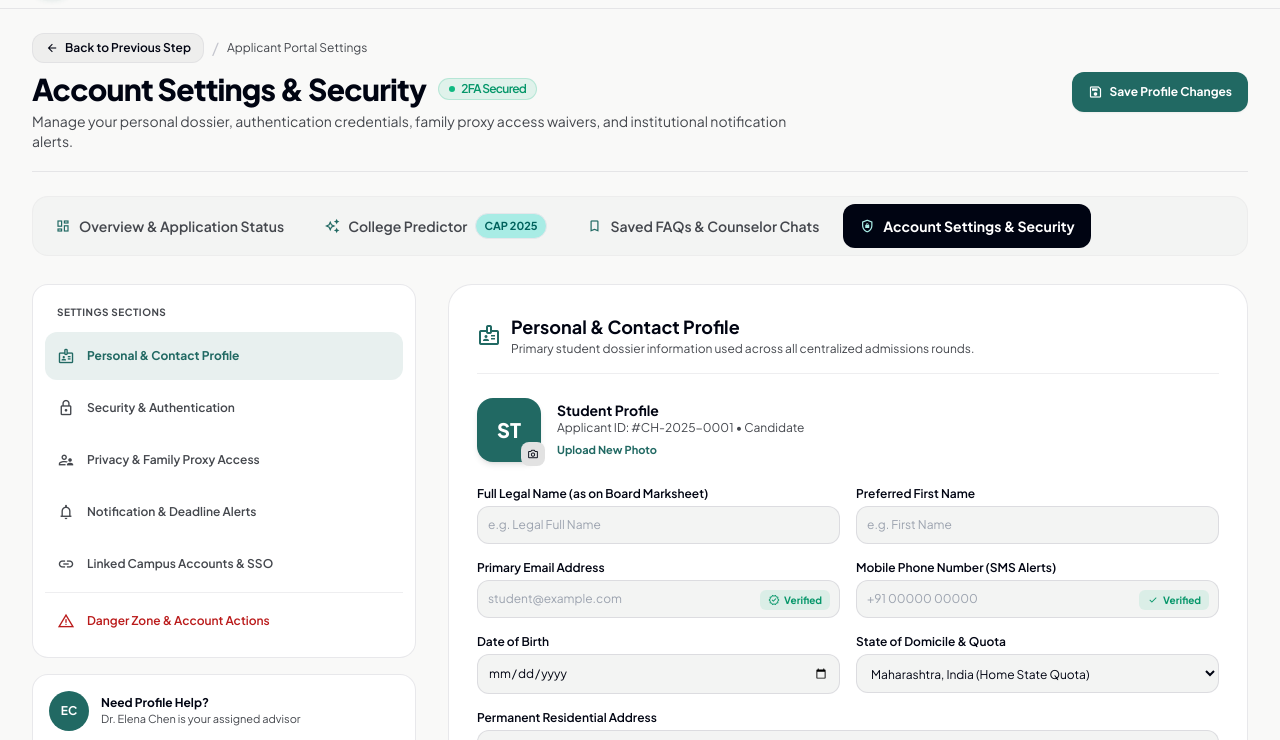
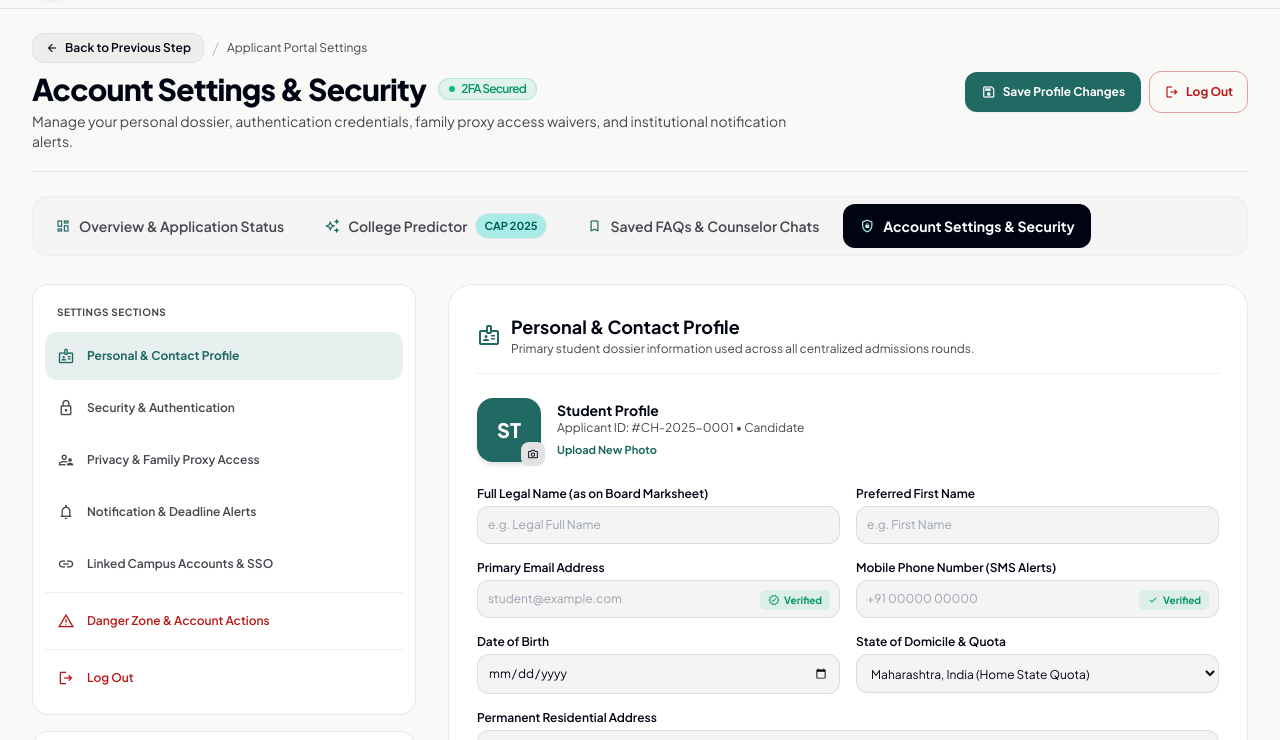
Before and after one commit to mustkeemsh/campushub, a plain HTML site: page settings.html in a window 1280 px wide. Shown: the part 56-796 px from the top of the page. Drawn offline with nearby package versions, Linux system fonts and the light colour scheme; no server answers.

Commit message:
feat(settings): add logout options in top action bar, sidebar menu, and danger zone

```diff
--- a/settings.html
+++ b/settings.html
@@ -205,6 +205,10 @@
           <span class="material-symbols-outlined text-base">save</span>
           Save Profile Changes
         </button>
+        <button type="button" onclick="handleLogoutClick()" class="inline-flex items-center gap-1.5 px-3.5 py-2 rounded-xl border border-error/40 text-error hover:bg-error hover:text-white text-xs font-bold transition-all shadow-xs" title="Sign out of your account">
+          <span class="material-symbols-outlined text-base">logout</span>
+          <span>Log Out</span>
+        </button>
       </div>
     </div>
 
@@ -272,6 +276,13 @@
             <span class="material-symbols-outlined text-lg">warning</span>
             Danger Zone &amp; Account Actions
           </a>
+
+          <div class="border-t border-outline-variant/30 dark:border-slate-800 my-1"></div>
+
+          <button type="button" onclick="handleLogoutClick()" class="w-full flex items-center gap-3 px-3 py-2.5 rounded-xl text-xs font-semibold text-error hover:bg-error-container/20 transition-colors text-left" title="Log out of this device">
+            <span class="material-symbols-outlined text-lg">logout</span>
+            <span>Log Out</span>
+          </button>
         </div>
 
         <!-- Assigned Advisor Support Card -->
@@ -685,6 +696,23 @@
           </div>
 
           <div class="space-y-4 text-xs">
+            <!-- Sign Out Row -->
+            <div class="flex flex-col sm:flex-row sm:items-center justify-between gap-3 p-4 rounded-2xl bg-surface-container-low dark:bg-slate-800/60 border border-outline-variant/40 dark:border-slate-700">
+              <div>
+                <h3 class="font-bold text-primary dark:text-white flex items-center gap-2">
+                  <span class="material-symbols-outlined text-base text-secondary dark:text-teal-400">logout</span>
+                  Sign Out of CollegeHub
+                </h3>
+                <p class="text-[11px] text-on-surface-variant dark:text-slate-400 mt-0.5">
+                  Securely closes your authenticated student session on this browser.
+                </p>
+              </div>
+              <button type="button" onclick="handleLogoutClick()" class="px-4 py-2 rounded-xl bg-error/10 hover:bg-error text-error hover:text-white font-bold text-xs border border-error/30 transition-all shrink-0 flex items-center gap-1.5 shadow-xs">
+                <span class="material-symbols-outlined text-sm">logout</span>
+                <span>Log Out</span>
+              </button>
+            </div>
+
             <div class="flex flex-col sm:flex-row sm:items-center justify-between gap-3 p-4 rounded-2xl bg-error-container/10 border border-error/20">
               <div>
                 <h3 class="font-bold text-primary dark:text-white">Withdraw CollegeHub Application Portfolio</h3>
@@ -1152,6 +1180,23 @@
     }
 
     // Session actions
+    function handleLogoutClick() {
+      if (isFormDirty) {
+        if (!confirm("You have unsaved changes in your profile. Are you sure you want to log out and discard them?")) {
+          return;
+        }
+      }
+      if (window.CollegeHubAuth && typeof window.CollegeHubAuth.logout === 'function') {
+        window.CollegeHubAuth.logout();
+      } else {
+        fetch('/api/auth/logout', { method: 'POST' }).finally(() => {
+          localStorage.removeItem('collegehub_user');
+          localStorage.removeItem('collegehub_logged_in');
+          window.location.href = '/login';
+        });
+      }
+    }
+
     function signOutAllOtherDevices() {
       showToast("Signed out of all other active sessions and mobile devices.");
     }
```
